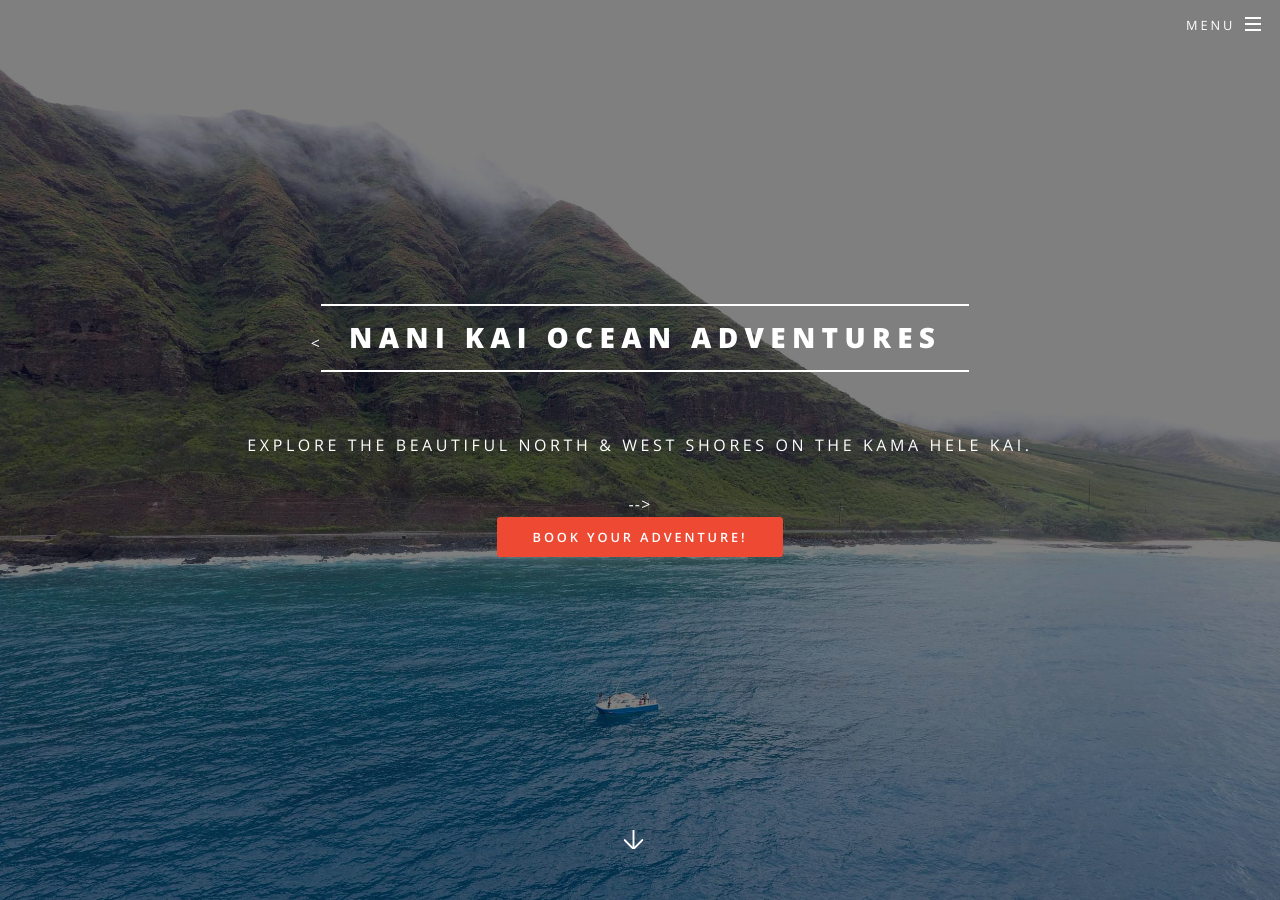
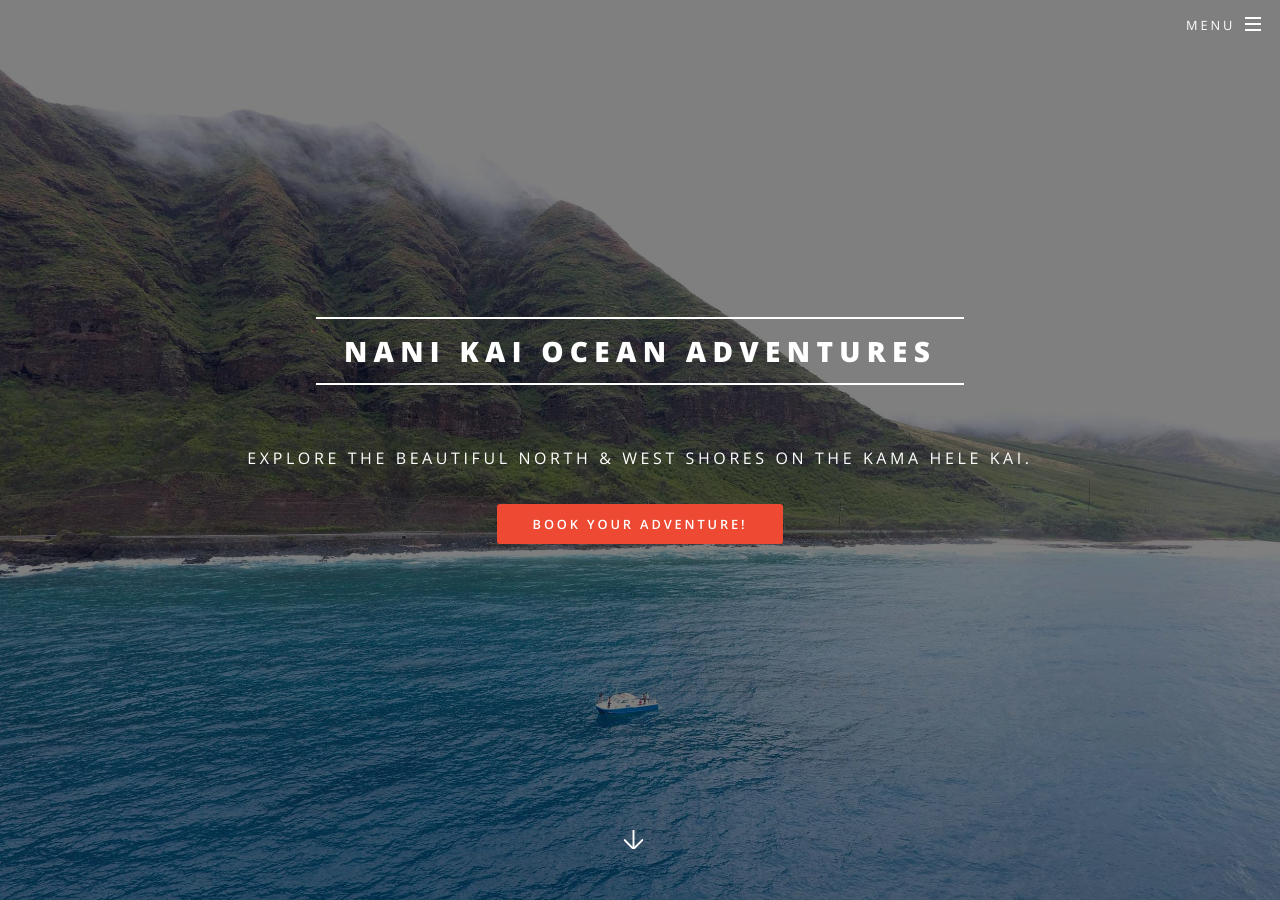
Before and after one commit to skam223/skam223.github.io, a Jekyll site: the page built from index.html, in a window 1280 px wide and 900 px high. Built offline with Jekyll 4.4.1, drawn with Linux system fonts in a browser that asks for light colours; a script that is not in the unit is left out.

Commit message:
Update index.html

```diff
--- a/index.html
+++ b/index.html
@@ -5,8 +5,8 @@ permalink: /
 				<!-- Banner -->
 					<section id="banner">
 						<div class="inner">
-							<<h2>{{ site.title }}</h2>
-							<p>{{ site.description | markdownify }}</p> -->
+							<h2>{{ site.title }}</h2>
+							<p>{{ site.description | markdownify }}</p>
 							<ul class="actions">
 								<li><a href="https://fareharbor.com/embeds/book/nanikaioceanadventures/items/calendar/?full-items=yes" class="button special">Book Your Adventure!</a></li>
 							</ul>
```
